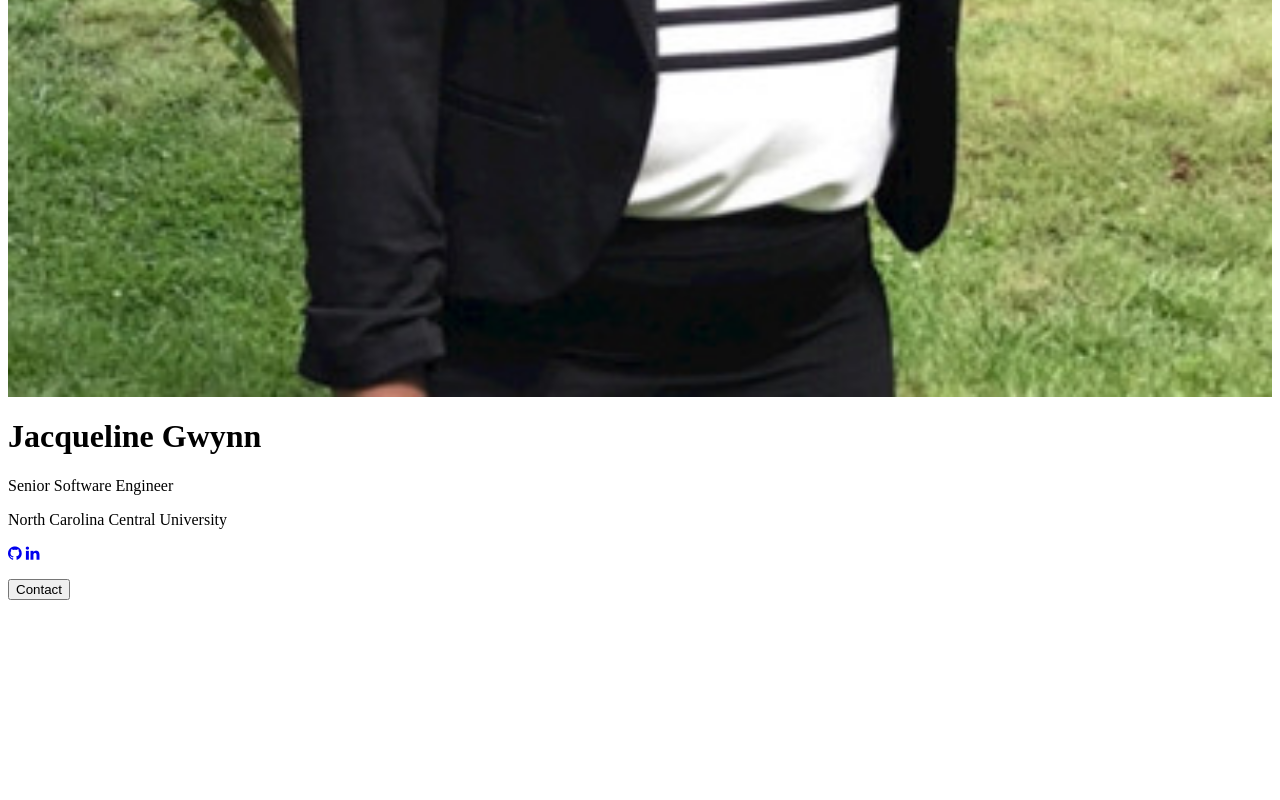
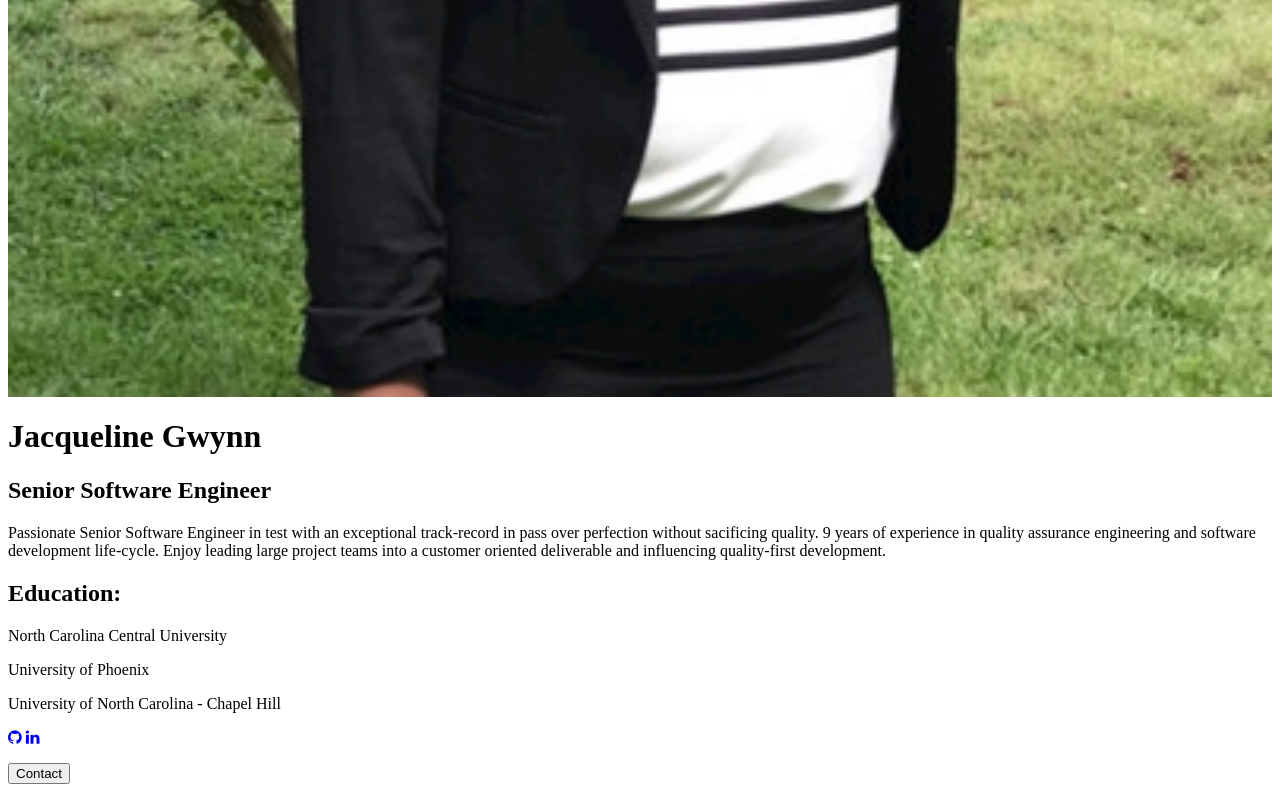
Before and after one commit to jgwynn36/basicPortfolio, a plain HTML site: page index.html in a window 1280 px wide. Shown: the part 875-1675 px from the top of the page. Before the commit the page ends 1491 px from the top, so only its background shows below. Drawn offline with Linux system fonts and the light colour scheme.

Commit message:
add work experience and education

```diff
--- a/index.html
+++ b/index.html
@@ -2,10 +2,18 @@
 <link rel="stylesheet" href="https://cdnjs.cloudflare.com/ajax/libs/font-awesome/4.7.0/css/font-awesome.min.css">
 
 <div class="card">
-  <img src="img.jpg" alt="John" style="width:100%">
+  <img src="img.jpg" alt="pic" style="width:100%">
   <h1>Jacqueline Gwynn</h1>
-  <p class="title">Senior Software Engineer</p>
+  <h2 class="title">Senior Software Engineer</h2>
+  <p>Passionate Senior Software Engineer in test with an exceptional track-record
+    in pass over perfection without sacificing quality. 9 years of experience in
+    quality assurance engineering and software development life-cycle.
+    Enjoy leading large project teams into a customer oriented deliverable
+    and influencing quality-first development.</p>
+  <h2>Education:</h2>
   <p>North Carolina Central University</p>
+  <p>University of Phoenix</p>
+  <p>University of North Carolina - Chapel Hill</p>
   <a href="https://github.com/jgwynn36"><i class="fa fa-github"></i></a>
   <a href="https://www.linkedin.com/in/jacqueline-gwynn/"><i class="fa fa-linkedin"></i></a>
   <p><button>Contact</button></p>
```
Also changed, not shown: 1 other file.
